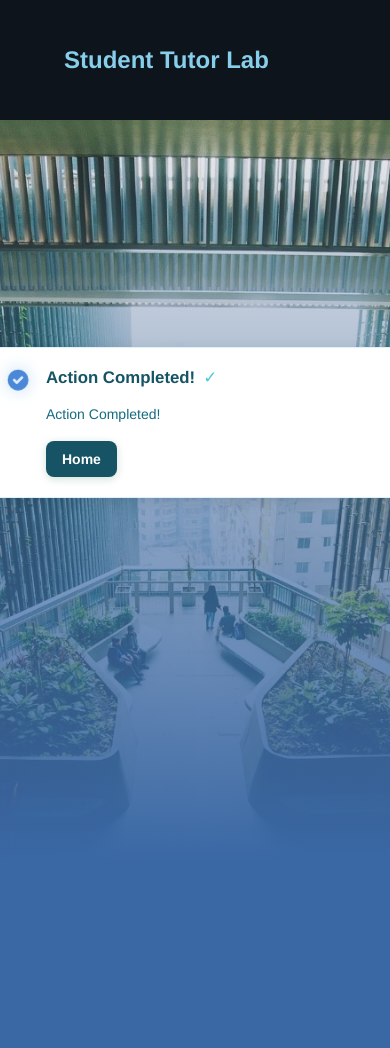
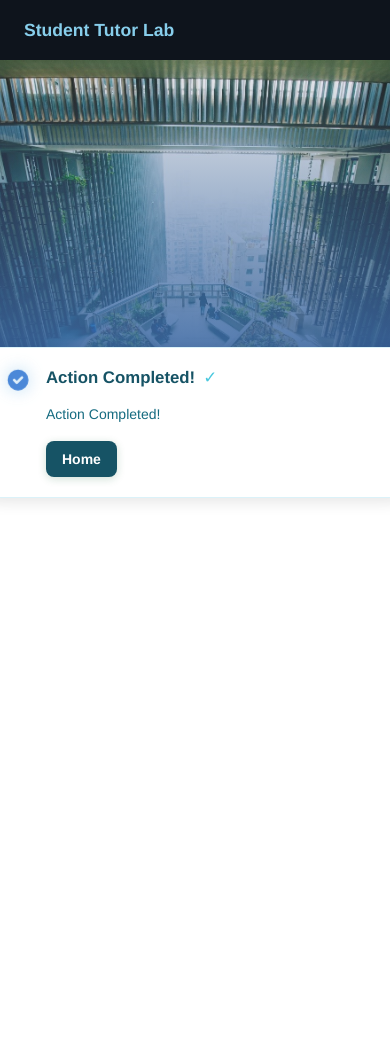
Before and after one commit to meherubahasin/Student-Tutor-Lab, a Flask app: page /message in a window 390 px wide. After the commit the page ends 502 px from the top, so only its background shows below. Run offline with Flask 3, Linux system fonts and the light colour scheme.

Commit message:
Update messages.html

```diff
--- a/templates/messages.html
+++ b/templates/messages.html
@@ -9,28 +9,35 @@
         <link rel="stylesheet" href="{{ url_for('static', filename='index.css') }}">
         <link href="https://cdn.jsdelivr.net/npm/bootstrap@5.3.3/dist/css/bootstrap.min.css" rel="stylesheet">
         <style>
-            :root{
+            :root {
                 --primary: #0e141c;
                 --accent: #4b88d8;
                 --accent2: #607ea2;
                 --light: #bdb3a3;
-                --dark: #333;
-                --white: #ffffff;
-                --gray-light: #f5f5f5;
+                --accent2: #333;
             }
 
             * {
                 margin: 0;
-                padding: 0;
                 box-sizing: border-box;
                 font-family: 'Montserrat', 'Helvetica', 'Verdana', sans-serif;
             }
+            .mobile-menu-toggle {
+            display: none;
+        }
 
-            body {
-                background-color: white;
-                color: var(--primary);
+        @media (max-width: 768px) {
+            .mobile-menu-toggle {
+                display: block;
+                background: none;
+                border: none;
+                color: white;
+                font-size: 1.5rem;
+                cursor: pointer;
             }
-            /* NAVBAR Start*/
+
+        }
+
             .navbar {
                 position: sticky;
                 top: 0;
@@ -41,7 +48,6 @@
                 transition: 0.3s ease-out;
                 background-color: var(--primary);
                 color: white;
-        padding: 2rem 3rem;
                 display: flex;
                 justify-content: space-between;
                 z-index: 1000;
@@ -104,6 +110,146 @@
                 background-color: var(--accent2);
                 border-radius: 3px;
                 transition: all 0.3s ease;
+            }
+
+
+            @media (max-width: 900px) {
+                .navbar {
+                    height: 70px;
+                    padding: 0 1.5rem !important;
+                }
+
+                .logo {
+                    padding: 0;
+                    font-size: 1.2rem;
+                }
+
+
+                .hamburger {
+                    display: flex !important;
+                    z-index: 1001;
+                }
+
+                .hamburger span {
+                    background-color: white !important;
+                }
+
+                .nav-list {
+                    position: fixed;
+                    top: 70px;
+                    left: 0;
+                    width: 100%;
+                    background-color: var(--primary);
+                    flex-direction: column;
+                    padding: 1rem 0;
+                    gap: 0;
+                    clip-path: circle(0px at 90% -10%);
+                    transition: clip-path 0.5s ease;
+                    z-index: 1000;
+                }
+
+                .menu-toggle:checked ~ .nav-list {
+                    clip-path: circle(1000px at 90% -10%);
+                }
+
+                .nav-list li {
+                    width: 100%;
+                    text-align: center;
+                    margin: 0;
+                    padding: 0.5rem 0;
+                }
+
+                .nav-list li a {
+                    display: block;
+                    padding: 0.8rem;
+                    width: 100%;
+                }
+
+                .menu-toggle:checked ~ .hamburger span:nth-child(1) {
+                    transform: translateY(9px) rotate(45deg);
+                }
+
+                .menu-toggle:checked ~ .hamburger span:nth-child(2) {
+                    opacity: 0;
+                }
+
+                .menu-toggle:checked ~ .hamburger span:nth-child(3) {
+                    transform: translateY(-9px) rotate(-45deg);
+                }
+
+                .hero-content {
+                    flex-direction: column;
+                    justify-content: center;
+                    padding: 0 5%;
+                }
+
+                .hero-text {
+                    padding-right: 0;
+                    margin-bottom: 2rem;
+                }
+
+                .hero-text h1 {
+                    font-size: 2rem;
+                    line-height: 1.3;
+                }
+
+                .hero-text p {
+                    font-size: 1rem;
+                }
+
+                .redirect {
+                    width: 100%;
+                    margin-top: 1rem;
+                }
+
+
+                .img-container {
+                    height: 60vh;
+                }
+
+                .gradient {
+                    height: 60vh;
+                }
+
+                .button {
+                    padding: 12px 24px;
+                    font-size: 1rem;
+                }
+
+
+                .form-container {
+                    margin: 3rem auto 0;
+                    width: 90%;
+                    max-width: 380px;
+                }
+            }
+
+
+            @media (max-width: 480px) {
+                .hero-text h1 {
+                    font-size: 1.8rem;
+                }
+
+                .hero-text p {
+                    font-size: 0.9rem;
+                }
+
+                .navbar {
+                    height: 60px;
+                }
+
+                .nav-list {
+                    top: 60px;
+                }
+
+                .logo {
+                    font-size: 1.1rem;
+                }
+
+                .img-container,
+                .gradient {
+                    height: 50vh;
+                }
             }
       a {
         color: inherit;
```
Lines whose indentation alone changed are shown as unchanged.
